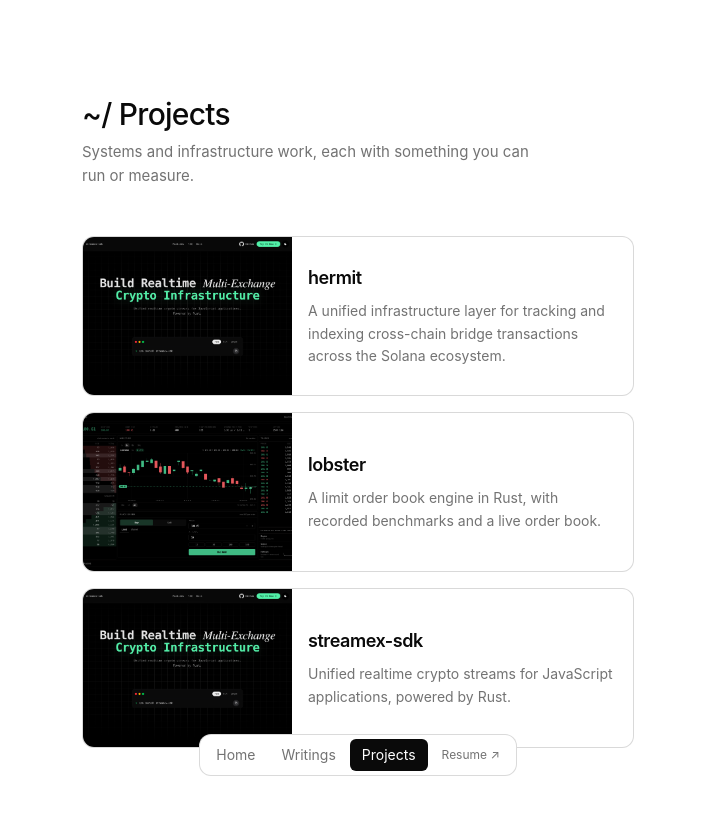
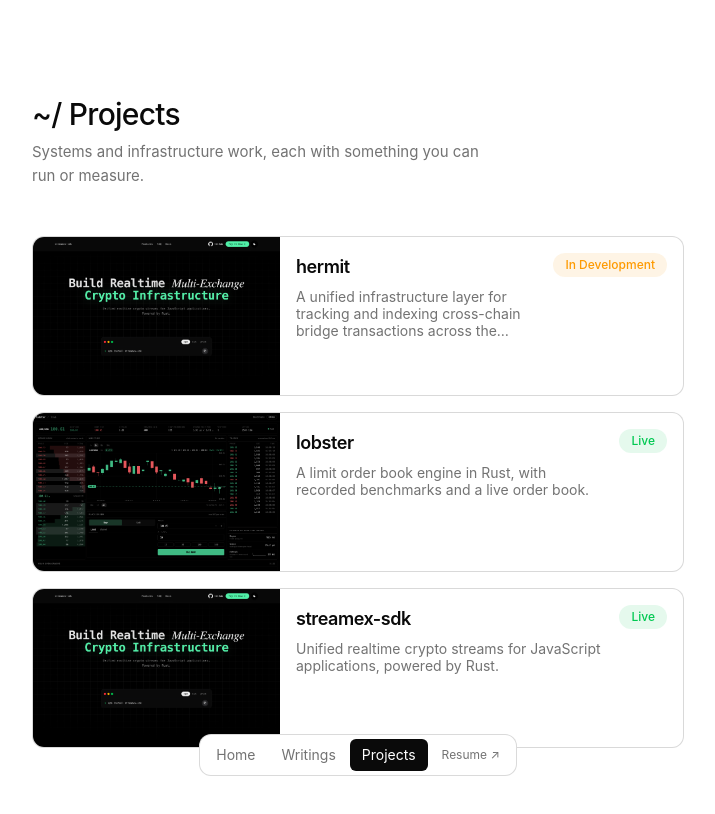
Before and after one commit to VedantShuklaaa/project-hub, a Next.js app: page / in a window 1280 px wide. Shown: the top 814 px of the page, without its empty margins (282-997 px from the left). Built offline with nearby package versions, Linux system fonts and the light colour scheme; no server answers.

Commit message:
feat: project card max-w-[740px], project status pill

```diff
--- a/app/layout.tsx
+++ b/app/layout.tsx
@@ -43,7 +43,7 @@ export default function RootLayout({ children }: { children: ReactNode }) {
   return (
     <html lang="en">
       <body>
-        <div className="mx-auto w-full max-w-[640px] px-6 ">
+        <div className="mx-auto w-full max-w-[740px] px-6 ">
           <Navbar />
           <main className="">{children}</main>
         </div>
--- a/app/page.tsx
+++ b/app/page.tsx
@@ -56,7 +56,7 @@ export default function Home() {
   };
 
   return (
-    <main className="mx-auto w-full max-w-[640px] px-5 py-16 sm:py-24">
+    <main className="mx-auto w-full max-w-[740px] px-5 py-16 sm:py-24">
       <header className="mb-10 sm:mb-12">
         <h1 className="text-2xl sm:text-3xl">
           <Typewriter text="~/ Projects" />
--- a/components/ProjectCard.tsx
+++ b/components/ProjectCard.tsx
@@ -1,4 +1,3 @@
-
 import Image from "next/image";
 import type { Project } from "@/projects";
 
@@ -10,7 +9,7 @@ export function ProjectCard({
   priority?: boolean;
 }) {
   return (
-    <article className="group relative flex h-[20vh] min-h-[120px] max-h-[180px] overflow-hidden rounded-xl border border-black/15 dark:border-white/15 bg-card text-card-foreground transition-colors hover:border-foreground/25 focus-within:ring-2 focus-within:ring-ring">
+    <article className="group relative flex h-[20vh] min-h-[120px] max-h-[180px] w-full overflow-hidden rounded-xl border border-black/15 dark:border-white/15 bg-card text-card-foreground transition-colors hover:border-foreground/25 focus-within:ring-2 focus-within:ring-ring">
 
       {/* Image: left side */}
       <div className="relative h-full w-[38%] shrink-0 overflow-hidden bg-muted">
@@ -24,8 +23,11 @@ export function ProjectCard({
         />
       </div>
 
-      {/* Text: right side */}
-      <div className="flex min-w-0 flex-1 flex-col justify-center gap-2 p-3 sm:p-4">
+      {/* Content: right side */}
+      <div className="flex min-w-0 flex-1 items-center justify-between gap-3 p-3 sm:p-4">
+
+        {/* Title and description */}
+        <div className="flex min-w-0 flex-1 flex-col gap-2 self-start">
           <h2 className="line-clamp-1 font-mono text-lg font-semibold">
             <a
               href={`/${project.slug}`}
@@ -35,9 +37,25 @@ export function ProjectCard({
             </a>
           </h2>
 
-        <p className="line-clamp-3 text-sm leading-relaxed text-muted-foreground">
+          <p className="line-clamp-3 text-sm leading-[1.2] text-muted-foreground">
             {project.blurb}
           </p>
+        </div>
+
+        {/* Status */}
+        <div className="relative z-10 flex shrink-0 self-start">
+          <span
+            className={`whitespace-nowrap rounded-full px-3 py-1 text-xs font-medium ${project.status === "Live"
+                ? "bg-green-500/10 text-green-500"
+                : project.status === "In Development"
+                  ? "bg-amber-500/10 text-amber-500"
+                  : "bg-gray-500/10 text-gray-400"
+              }`}
+          >
+            {project.status}
+          </span>
+        </div>
+
       </div>
     </article>
   );
--- a/projects.ts
+++ b/projects.ts
@@ -3,6 +3,8 @@ export type Project = {
   slug: string;
   name: string;
   blurb: string;
+  //Development Status
+  status: string;
   /** Path under /public. 4:3 or wider; cropped to fill the top 60% of the tile. */
   image: string;
   imageAlt: string;
@@ -15,6 +17,7 @@ export const projects: Project[] = [
     slug: "hermit",
     name: "hermit",
     blurb: "A unified infrastructure layer for tracking and indexing cross-chain bridge transactions across the Solana ecosystem.",
+    status: "In Development",
     image: "/projects/streamex.png",
     imageAlt: "Hermit cross-chain bridge transaction indexing dashboard.",
     originEnv: "HERMIT_ORIGIN",
@@ -22,6 +25,7 @@ export const projects: Project[] = [
     slug: "lobster",
     name: "lobster",
     blurb: "A limit order book engine in Rust, with recorded benchmarks and a live order book.",
+    status: "Live",
     image: "/projects/lobster.png",
     imageAlt: "Live depth chart from the lobster limit order book",
     originEnv: "LOBSTER_ORIGIN",
@@ -29,6 +33,7 @@ export const projects: Project[] = [
     slug: "streamex-sdk",
     name: "streamex-sdk",
     blurb: "Unified realtime crypto streams for JavaScript applications, powered by Rust.",
+    status: "Live",
     image: "/projects/streamex.png",
     imageAlt: "Realtime crypto price streams flowing into a JavaScript client",
     originEnv: "STREAMEX_ORIGIN",
```
Lines whose indentation alone changed are shown as unchanged.
